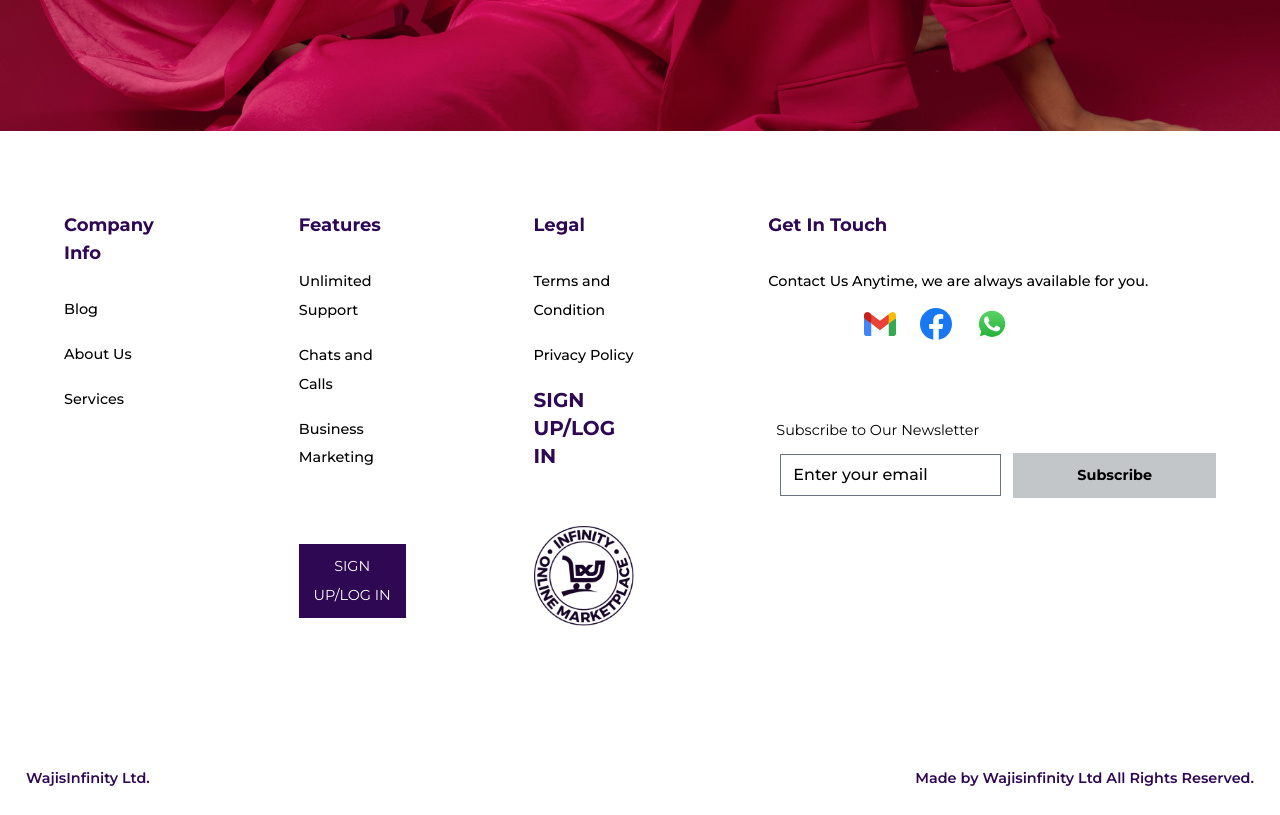
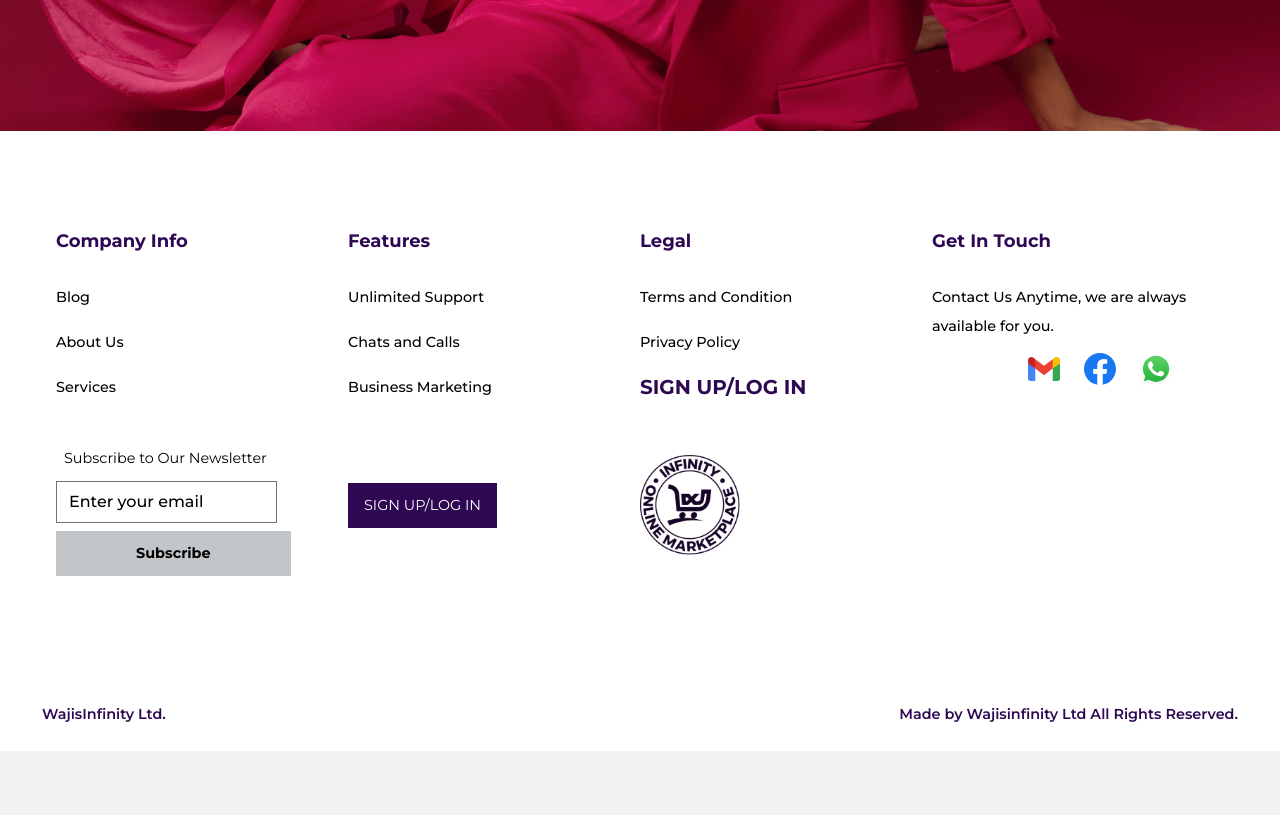
Before and after one commit to O-GDev/InfinityProductMarket, a React (Vite) app: page / in a window 1280 px wide. Shown: the part 3920-4735 px from the top of the page. After the commit the page ends 4671 px from the top, so only its background shows below. Built offline with nearby package versions, Linux system fonts and the light colour scheme; some icons are missing.

Commit message:
responsiveness

```diff
--- a/src/lilcomponents/footers.jsx
+++ b/src/lilcomponents/footers.jsx
@@ -4,42 +4,52 @@ import { Icon } from '@iconify/react/dist/iconify.js'
 const Footers = () => {
 
   return (
-    <div  className="select-none relative py-4 justify-center flex flex-col" style={{backgroundColor:'white'}}>
-    <div className='md:columns-4 flex flex-col lg:flex-row justify-center w-full md:p-0 sm:p-40 sm:pb-0'>
-      <div className='lg:p-16 p-10 pb-2 w-full'>
+    <div  className="select-none relative p-4 justify-center flex flex-col " style={{backgroundColor:'white'}}>
+    <div className='md:columns-4 flex flex-col lg:flex-row justify-center w-full md:p-0 lg:my-20 lg:px-10'>
+      <div className='lg:p-0 p-10 w-full'>
       <h3 className='font-bold text-lg mb-5 lg:text-start text-center' style={{color:'#2E0853'}}>Company Info</h3>
       <ul>
       <li className='lg:text-start font-medium py-2 text-center'>Blog</li>
       <li className='lg:text-start font-medium py-2 text-center'>About Us</li>
       <li className='lg:text-start font-medium py-2 text-center'>Services</li>
       </ul>
+      <div className='hidden lg:flex flex-col justify-center self-center md:w-full h-48 '>
+     <div className=' p-2 text-center lg:text-start '>Subscribe to Our Newsletter</div>
+    <div className='flex justify-start flex-col'>
+      <div className='flex justify-start self-start font-medium text-xl mb-2'>
+        <input type="text" value="Enter your email" />
       </div>
-      <div className='lg:p-16 p-10 w-full'>
+      <button className='flex justify-center self-start ' style={{backgroundColor:'#c3c6c9',}}><h3 className='p-2 px-20 font-bold' style={{}}>Subscribe</h3></button>
+    </div>
+     </div>
+      </div>
+      <div className='lg:p-0 p-10 w-full flex flex-col'>
       <h3 className='font-bold text-lg mb-5 lg:text-start text-center' style={{color:'#2E0853'}}>Features</h3>
       <ul>
       <li className='lg:text-start font-medium py-2 text-center'>Unlimited Support</li>
       <li className='lg:text-start font-medium py-2 text-center'>Chats and Calls</li>
       <li className='lg:text-start font-medium py-2 text-center'>Business Marketing</li>
       </ul>
-
-    <div className='hidden lg:flex w-full justify-start my-16 '>
-    <div className='flex justify-center self-center px-3' style={{backgroundColor:'#2E0853'}}>
-      <span className='text-md text-center flex self-center justify-center py-2 text-white'>SIGN UP/LOG IN</span>
+      {/* <div className='h-28'> */}
+      <div className='hidden lg:flex flex-col w-full h-48 justify-center items-start self-start '>
+    <div className='flex justify-center' style={{backgroundColor:'#2E0853'}}>
+      <span className='text-md text-center flex self-center justify-center my-2 mx-4 text-white text-[100%] '>SIGN UP/LOG IN</span>
       </div>
     </div>
+      {/* </div> */}
       </div>
-      <div className='lg:p-16 p-10 w-full'>
+      <div className='lg:p-0 p-10 w-full'>
       <h3 className='font-bold text-lg mb-5 lg:text-start text-center' style={{color:'#2E0853'}}>Legal</h3>
       <ul>
       <li className='lg:text-start font-medium py-2 text-center'>Terms and Condition</li>
       <li className='lg:text-start font-medium py-2 text-center'>Privacy Policy</li>
       <li className='font-bold text-xl lg:text-start py-2 text-center' style={{color:'#2E0853'}}>SIGN UP/LOG IN</li>
       </ul>
-      <div className='w-full hidden lg:flex justify-start my-12  '>
+      <div className='w-full hidden lg:flex justify-center items-start self-start h-48 flex-col  '>
       <img src="/assets/CIRCULAR LOGO DEEP PURPLE 1.png" alt="" style={{width:'100px',height:'100px'}} />
     </div>
       </div>
-      <div className='lg:p-16 p-10 w-full'>
+      <div className='lg:p-0 p-10 w-full'>
       <h3 className=' text-lg mb-5  lg:text-start text-center font-bold' style={{color:'#2E0853'}}>Get In Touch</h3>
       <p  className='lg:text-start text-center font-medium py-2'>Contact Us Anytime, we are always available for you.</p>
       <div className="flex flex-row justify-center lg:justify-start py-1">
@@ -49,15 +59,6 @@ const Footers = () => {
       <Icon icon="logos:facebook" width='2rem' height='2rem' className='self-center mx-3'/>
       <Icon icon="logos:whatsapp-icon" width='2rem' height='2rem' className='self-center mx-3'/>
       </div>
-      <div className='hidden lg:flex flex-col justify-end self-center md:w-full my-16'>
-     <div className=' p-2 text-center lg:text-start '>Subscribe to Our Newsletter</div>
-    <div className='flex justify-center md:flex-row flex-col'>
-      <div className='flex justify-center self-center font-medium text-xl mx-3'>
-        <input type="text" value="Enter your email" />
-      </div>
-      <button className='flex justify-center self-center' style={{backgroundColor:'#c3c6c9',}}><h3 className='p-2 px-16 font-bold' style={{}}>Subscribe</h3></button>
-    </div>
-     </div>
       </div>
     </div>
     <div className="justify-between px-10 lg:hidden">
```
